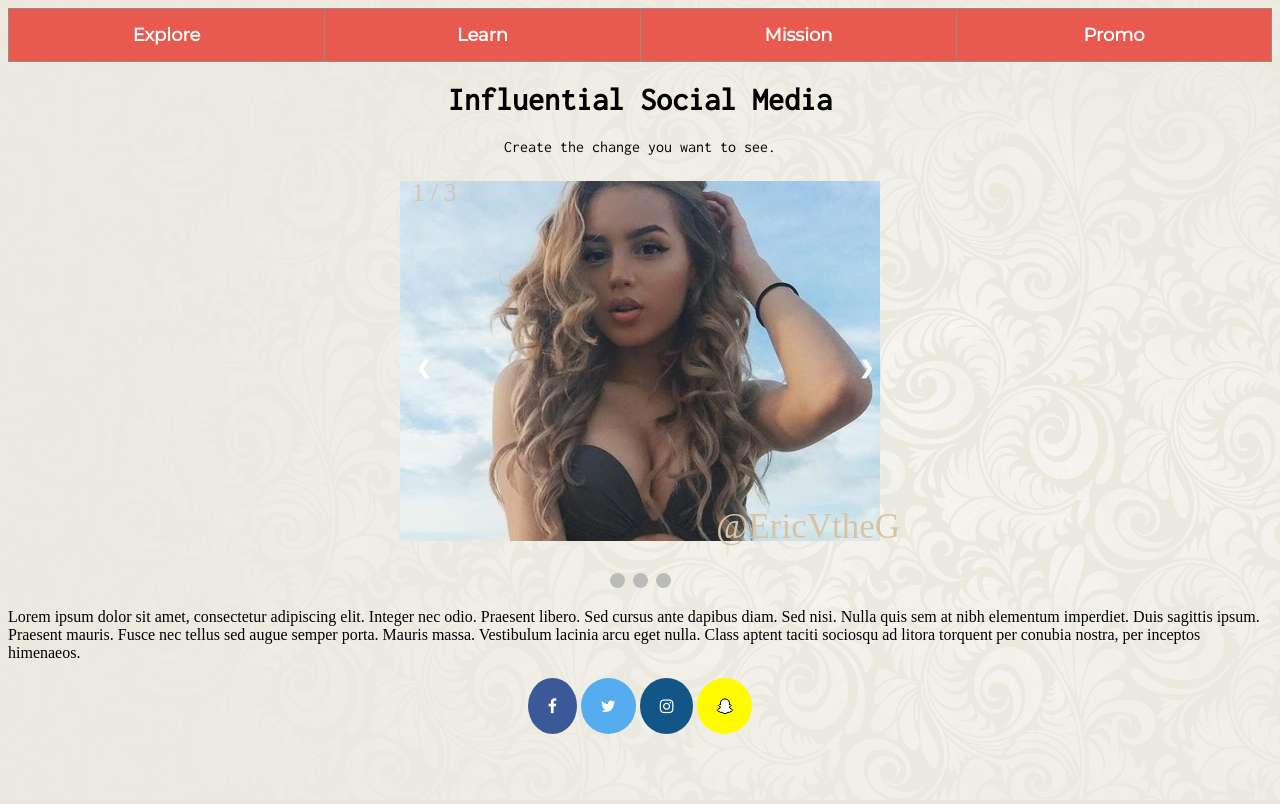
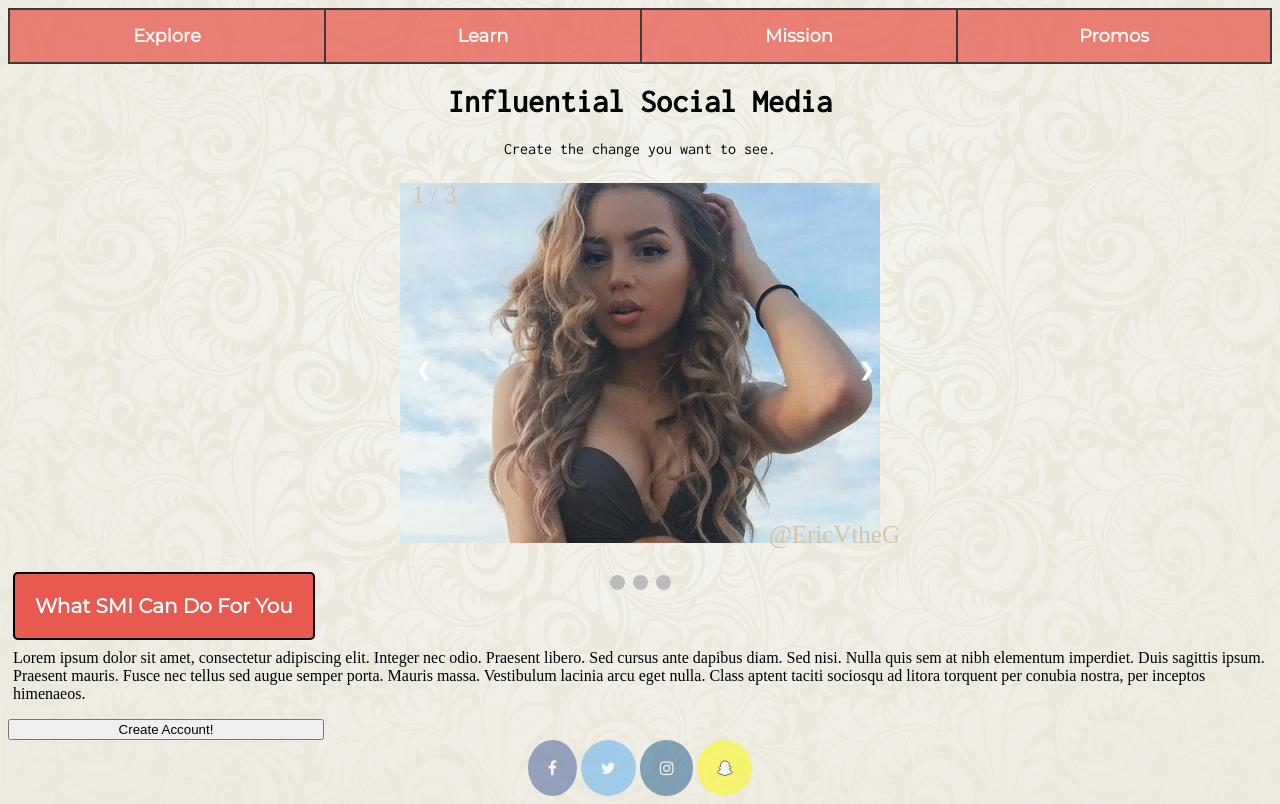
Before and after one commit to ericvtheg/SocialMI, a plain HTML site: page index.html in a window 1280 px wide. Drawn offline with Linux system fonts and the light colour scheme.

Commit message:
more improvements and added seperat javascript file

```diff
--- a/index.html
+++ b/index.html
@@ -15,7 +15,7 @@
       <button style="width:25%">Explore</button>
       <button style="width:25%">Learn</button>
       <button style="width:25%">Mission</button>
-      <button style="width:25%">Promo</button>
+      <button style="width:25%">Promos</button>
    	</div>
    <div class="title" >
       <h1>Influential Social Media</h1>
@@ -56,13 +56,16 @@
      <span class="dot" onclick="currentSlide(3)"></span>
    </div>
 
-   <div class="persuasive paragrpah">
+   <h2 id="persuasive-title">What SMI Can Do For You</h2>
+
+   <div class="persuasive-paragraph">
       <p>Lorem ipsum dolor sit amet, consectetur adipiscing elit. Integer nec odio. Praesent libero. Sed cursus ante dapibus diam. Sed nisi. Nulla quis sem at nibh elementum imperdiet. Duis sagittis ipsum. Praesent mauris. Fusce nec tellus sed augue semper porta. Mauris massa. Vestibulum lacinia arcu eget nulla. Class aptent taciti sociosqu ad litora torquent per conubia nostra, per inceptos himenaeos. </p>
    </div>
 
    <!--<div class="btn-group btn-create" style="width:10%">
       <button style="text-align: center" id="btn-create" type="button">Create Account</button>
    </div>-->
+   <button style="width:25%">Create Account!</button>
 
    <div class="social-media">
       <a href="#" class="fa fa-facebook" target="_blank"></a>
@@ -70,6 +73,8 @@
 		<a href="#" class="fa fa-instagram" target="_blank"></a>
       <a href="#" class="fa fa-snapchat-ghost" target="_blank"></a>
    </div>
+
+
 
    </body>
 
@@ -79,19 +84,4 @@
 
 </html>
 
-<script>
-var slideIndex = 0;
-showSlides();
-
-function showSlides() {
-    var i;
-    var slides = document.getElementsByClassName("mySlides");
-    for (i = 0; i < slides.length; i++) {
-        slides[i].style.display = "none";
-    }
-    slideIndex++;
-    if (slideIndex > slides.length) {slideIndex = 1}
-    slides[slideIndex-1].style.display = "block";
-    setTimeout(showSlides, 7000); // Change image every 2 seconds
-}
-</script>
+<script type="text/javascript" src="script.js"></script>
--- /dev/null
+++ b/script.js
@@ -0,0 +1,15 @@
+
+var slideIndex = 0;
+showSlides();
+
+function showSlides() {
+    var i;
+    var slides = document.getElementsByClassName("mySlides");
+    for (i = 0; i < slides.length; i++) {
+        slides[i].style.display = "none";
+    }
+    slideIndex++;
+    if (slideIndex > slides.length) {slideIndex = 1}
+    slides[slideIndex-1].style.display = "block";
+    setTimeout(showSlides, 7000); // Change image every 2 seconds
+}
--- a/styles.css
+++ b/styles.css
@@ -4,6 +4,9 @@ body {
     background-repeat: repeat-x;
     background-repeat: repeat-y;
     background-blend-mode: screen;
+    background-repeat: no-repeat;
+    background-attachment: fixed;
+    background-position: center;
 }
 
 .title {
@@ -14,17 +17,18 @@ body {
 
 .btn-group button {
     background-color: #E85A4F; /* Background  color*/
-    border: 1px solid #8E8D8A; /* Green border */
+    border: 2px solid black; /* Green border */
     color: white; /* White text */
     padding: 15px 36px; /* Some padding */
     cursor: pointer; /* Pointer/hand icon */
     float: left; /* Float the buttons side by side */
     font-weight: bold;
     font-size: 18px;
-    font-family: 'Montserrat', sans-serif;
+    font-family: 'Montserrat', sans-serif; /* maybe change this font */
     text-align: center;
     display: block; /* change this from inline-block */
     margin:0 auto; /* this will center  it */
+    opacity: 0.75;
 }
 
 .btn-group button:not(:last-child) {
@@ -71,7 +75,7 @@ body {
   color: white;
   font-weight: bold;
   font-size: 18px;
-  transition: 0.6s ease;
+  transition: 2s ease;
   border-radius: 0 3px 3px 0;
 }
 
@@ -89,7 +93,7 @@ body {
 /* Caption text */
 .text {
   color: #D8C3A5;
-  font-size: 35px;
+  font-size: 25px;
   padding: -20px 5px;
   position: absolute;
   bottom: 8px;
@@ -115,7 +119,7 @@ body {
   background-color: #bbb;
   border-radius: 50%;
   display: inline-block;
-  transition: background-color 1.5s ease;
+  transition: background-color 2s ease;
 }
 
 .active, .dot:hover {
@@ -140,6 +144,27 @@ body {
   to {opacity: 1}
 }
 /**** Image Slide Show ****/
+
+/**** Persuasive Section ****/
+#persuasive-title {
+   padding: 20px;
+   color: white;
+   font-family: 'Montserrat', sans-serif; /* maybe change this font */
+   font-size: 20px;
+   background-color: #E85A4F;
+   border: black 2px solid;
+   border-radius: 5px;
+   display:inline;
+   margin: 5px;
+   opacity: 1.0;
+}
+
+.persuasive-paragraph {
+   padding-top: 10px;
+   margin: 5px;
+}
+
+/**** Persuasive Section ****/
 
 /*** Create Account Button ****/
 
@@ -168,12 +193,13 @@ body {
     margin-left: auto;
     margin-right: auto;
 	 border-radius: 60%;
+    opacity: 0.5;
     /*width: 33%;*/
 }
 
 /* Add a hover effect if you want */
 .fa:hover {
-    opacity: 0.7;
+    opacity: 1.0;
 }
 
 /* Set a specific color for each brand */
@@ -200,6 +226,6 @@ body {
 .fa-snapchat-ghost {
    background: #fffc00;
    color: white;
-      text-shadow: -1px 0 black, 0 1px black, 1px 0 black, 0 -1px black;
+   text-shadow: -1px 0 black, 0 1px black, 1px 0 black, 0 -1px black;
 }
 /**** Social Media Icons ****/
```
Also changed, not shown: 1 other file.
